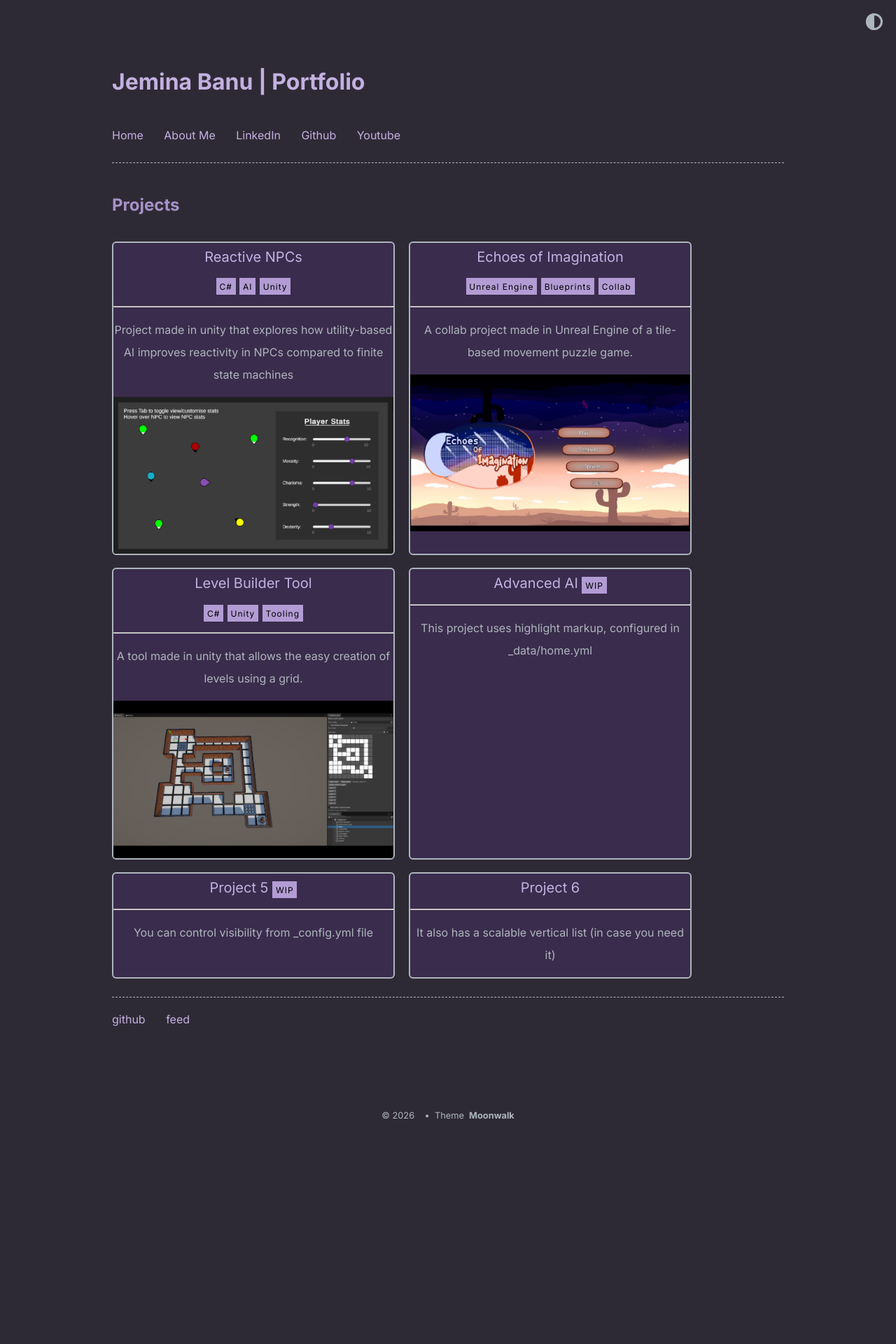
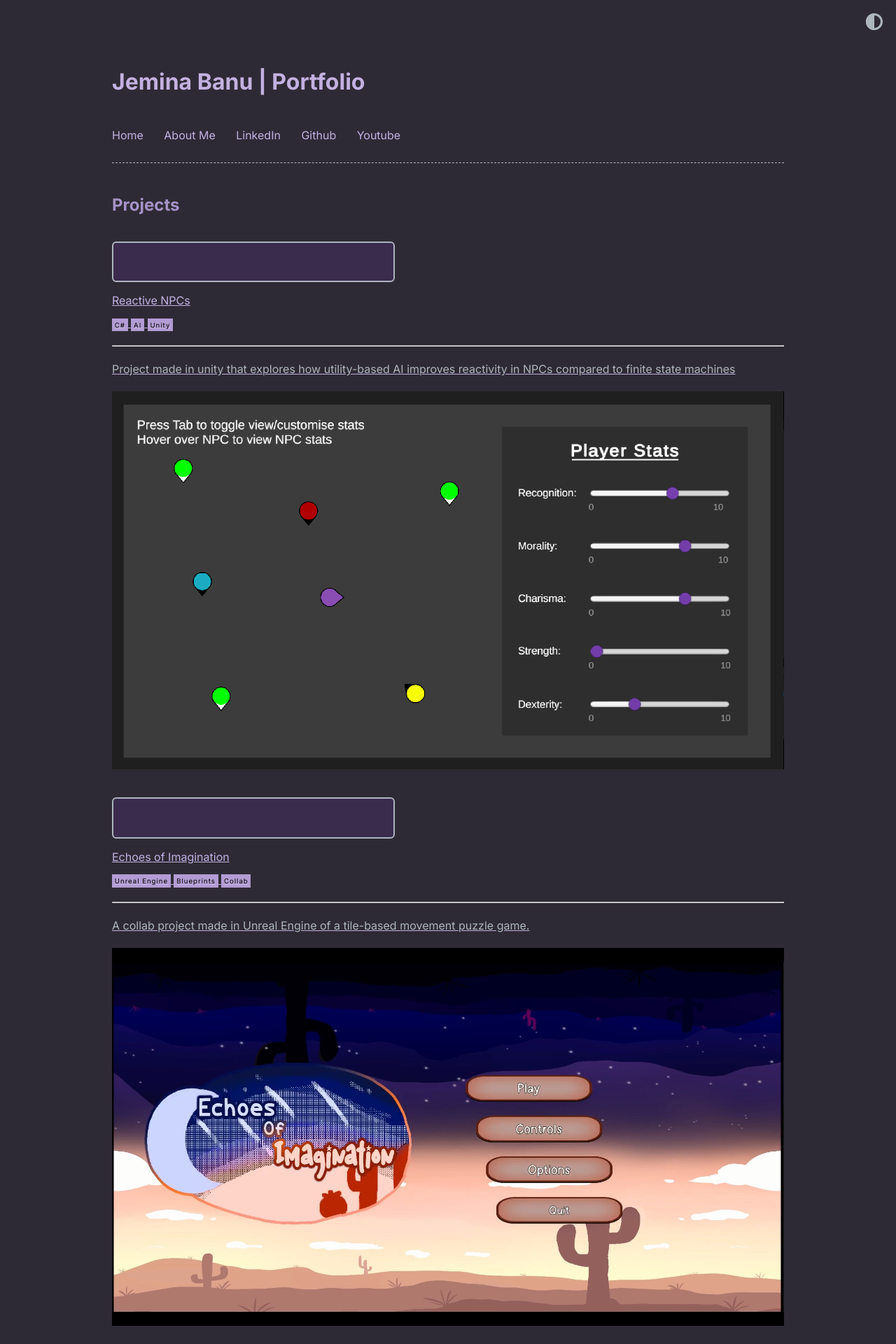
Before and after one commit to Jem-exe/jem-exe.github.io, a Jekyll site: the page built from index.md, in a window 1280 px wide. Shown: the top 1920 px of the page at 70% size. Built offline with Jekyll 4.4.1, drawn with Linux system fonts in a browser that asks for light colours; before the commit the page ends 1619 px from its top, so only the background shows below that.

Commit message:
card html

```diff
--- a/_includes/card_list.html
+++ b/_includes/card_list.html
@@ -3,6 +3,7 @@
 
     <li class="card">
       <a href="{{ item.url }}">
+        <li class="card-content"></li>
           <span class="header">
             {{ item.title }}
 
@@ -31,10 +32,13 @@
             {{ item.desc }}
           </p>
           {% endif %}
+        </li>
 
+        <li class="card-img">
           {% if item.image != false %}
-        <img src="{{ item.image }}" class="card-img">
+          <img src="{{ item.image }}">
           {% endif %}
+        </li>
       </a>
     </li>
 
```
Lines whose indentation alone changed are shown as unchanged.
